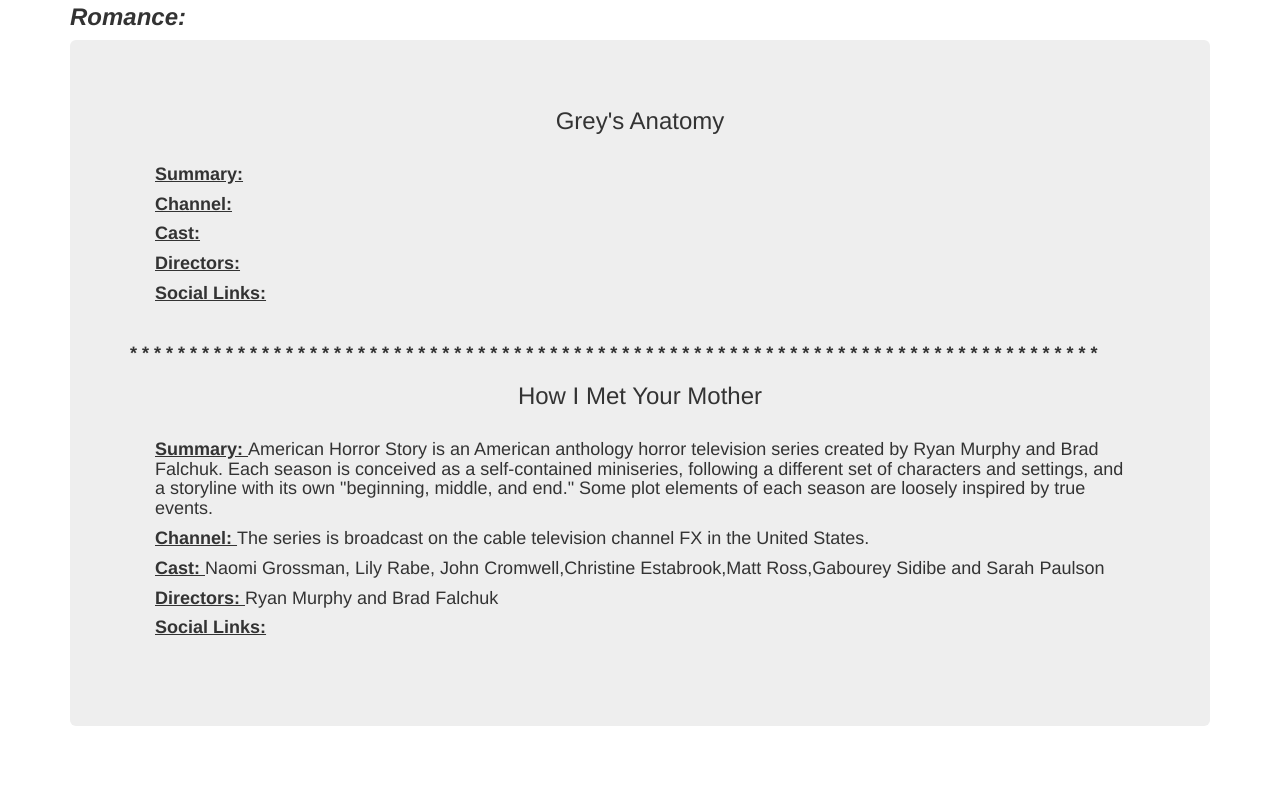
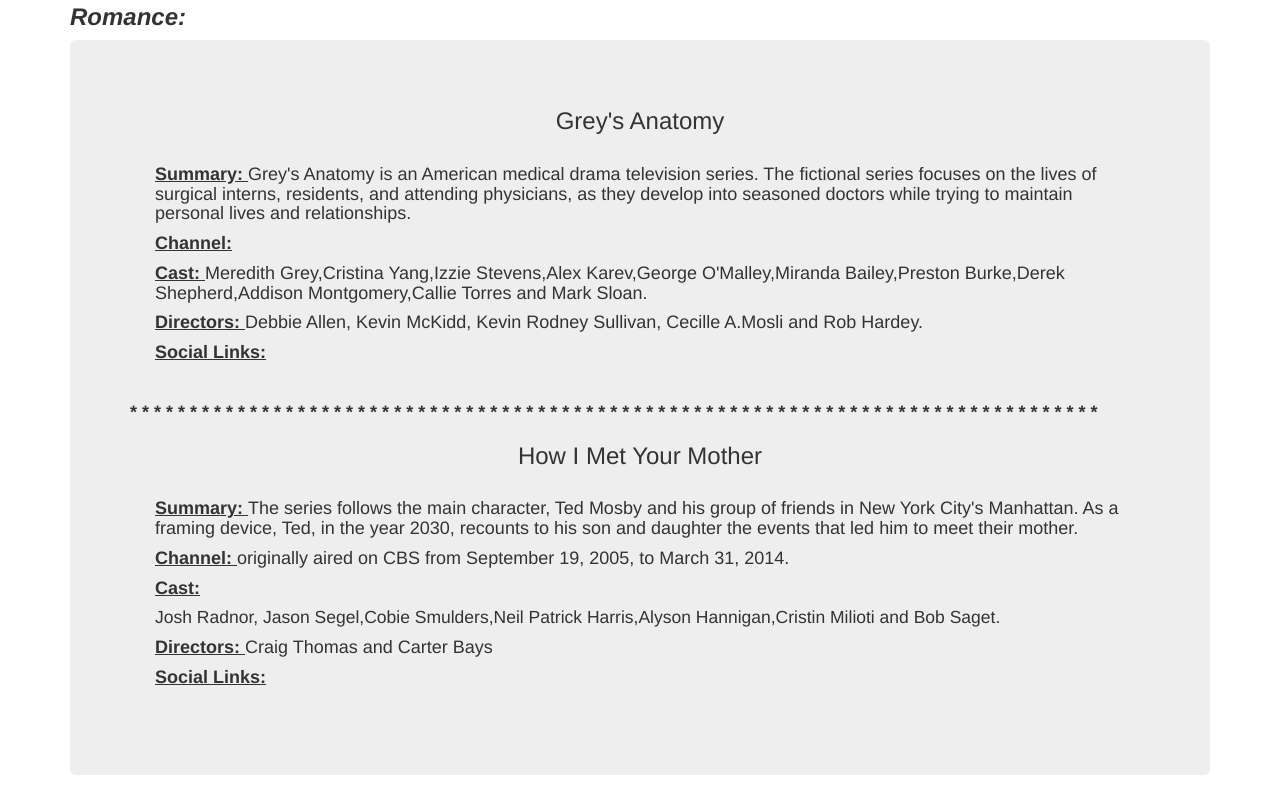
Before and after one commit to crisb247/course_competition, a plain HTML site: page genres.html in a window 1280 px wide. Shown: the part 2086-2891 px from the top of the page. Before the commit the page ends 2842 px from the top, so only its background shows below. Drawn offline with Linux system fonts and the light colour scheme.

Commit message:
romance descriptions done

```diff
--- a/genres.html
+++ b/genres.html
@@ -100,6 +100,7 @@
 <h3> <strong> <em> Romance: </em> </strong> </h3>
 <div class='jumbotron'>
 <div class= text-center >
+
     <h3> Grey's Anatomy </h3>
   </div>
 <div class="col-xs-4">
@@ -107,10 +108,10 @@
 </div>
   <div>
   <blockquote>
-  <h4><strong><u> Summary: </u></strong> </h4>
+  <h4><strong><u> Summary: </u></strong>Grey's Anatomy is an American medical drama television series. The fictional series focuses on the lives of surgical interns, residents, and attending physicians, as they develop into seasoned doctors while trying to maintain personal lives and relationships. </h4>
   <h4><strong><u> Channel: </u></strong>
-  <h4><strong><u> Cast: </u></strong>
-  <h4><strong><u> Directors: </u></strong></h4>
+  <h4><strong><u> Cast: </u></strong> Meredith Grey,Cristina Yang,Izzie Stevens,Alex Karev,George O'Malley,Miranda Bailey,Preston Burke,Derek Shepherd,Addison Montgomery,Callie Torres and Mark Sloan.
+  <h4><strong><u> Directors: </u></strong>Debbie Allen, Kevin McKidd, Kevin Rodney Sullivan, Cecille A.Mosli and Rob Hardey.</h4>
   <h4><strong><u> Social Links: </u></strong>
 
   </blockquote>
@@ -122,10 +123,10 @@
   <h3> How I Met Your Mother</h3>
 </div>
   <blockquote>
-  <h4><strong><u> Summary: </u></strong> American Horror Story is an American anthology horror television series created by Ryan Murphy and Brad Falchuk. Each season is conceived as a self-contained miniseries, following a different set of characters and settings, and a storyline with its own "beginning, middle, and end." Some plot elements of each season are loosely inspired by true events.</h4>
-  <h4><strong><u> Channel: </u></strong>The series is broadcast on the cable television channel FX in the United States. </h4>
-  <h4><strong><u> Cast: </u></strong>Naomi Grossman, Lily Rabe, John Cromwell,Christine Estabrook,Matt Ross,Gabourey Sidibe and Sarah Paulson</h4>
-  <h4><strong><u> Directors: </u></strong> Ryan Murphy and Brad Falchuk </h4>
+  <h4><strong><u> Summary: </u></strong>The series follows the main character, Ted Mosby and his group of friends in New York City's Manhattan. As a framing device, Ted, in the year 2030, recounts to his son and daughter the events that led him to meet their mother.</h4>
+  <h4><strong><u> Channel: </u></strong>originally aired on CBS from September 19, 2005, to March 31, 2014.  </h4>
+  <h4><strong><u> Cast: </u></strong></h4>Josh Radnor, Jason Segel,Cobie Smulders,Neil Patrick Harris,Alyson Hannigan,Cristin Milioti and	Bob Saget.
+  <h4><strong><u> Directors: </u></strong> Craig Thomas and Carter Bays</h4>
   <h4><strong><u> Social Links: </u></strong> </h4>
 
 </div>
```
